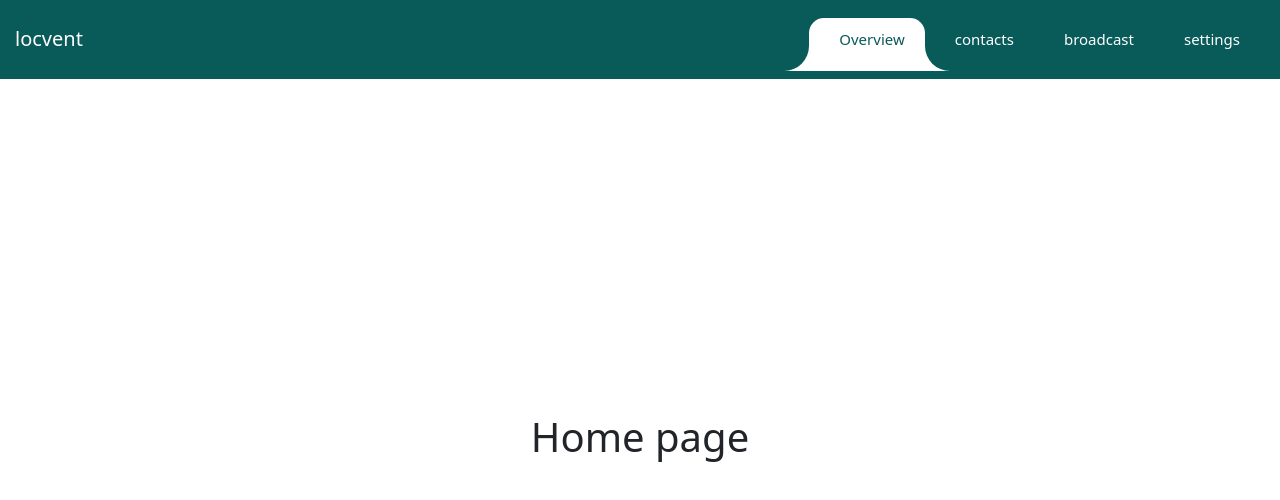
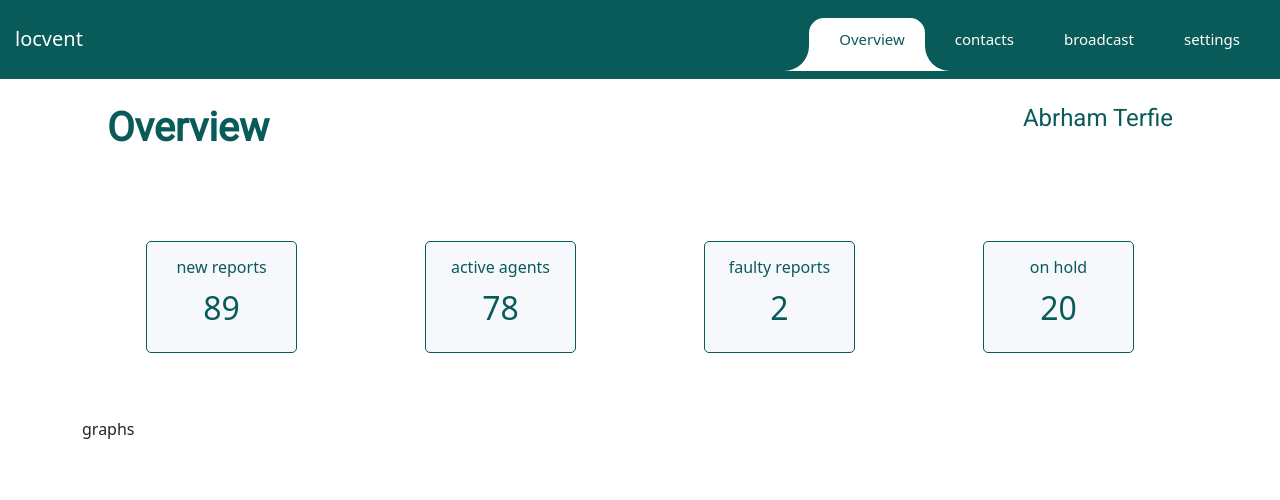
Before and after one commit to AbrahamTerfie/locvent_web, a React (Create React App) app: page / in a window 1280 px wide. Shown: the top 500 px of the page. Built offline with nearby package versions, Linux system fonts and the light colour scheme.

Commit message:
feat : highlight cards

```diff
--- /dev/null
+++ b/src/Components/Cards.js
@@ -0,0 +1,32 @@
+import React from "react";
+
+export default function Cards( {title , value}) {
+  return (
+    <div
+      style={{
+        height: "7em",
+        width: "15%",
+        border: "1px solid #095B59",
+        borderRadius: "5px",
+        backgroundColor: "#F7F8FC",
+        padding: "1em",
+margin: "4em",
+        display: "flex",
+        flexDirection: "column",
+        justifyContent: "space-between",
+        alignItems: "center",
+      }}
+    >
+      <h6
+      style={{
+        color: "#095B59",
+      }}
+      >{title}</h6>
+      <h2
+        style={{
+            color: "#095B59",
+          }}
+      >{value}</h2>
+    </div>
+  );
+}
--- a/src/pages/Home/Home.js
+++ b/src/pages/Home/Home.js
@@ -1,13 +1,53 @@
-import React from 'react'
+import React from "react";
+import Cards from "../../Components/Cards";
 const Home = () => {
   return (
     <div className="container">
+      <div
+        style={{
+          display: "flex",
+          justifyContent: "space-between",
+        }}
+      >
+        <h2
+          style={{
+            textAlign: "left",
+            fontSize: "2.5rem",
+            fontFamily: "Roboto, sans-serif",
+            fontWeight: "bold",
+            margin: "25px",
+            color: "#095B59",
+          }}
+        >
+          Overview
+        </h2>
 
-    <h1 className="text-center" style={{paddingTop: "30%"}}>
+        <h4
+          style={{
+            color: "#095B59",
+            fontFamily: "Roboto, sans-serif",
+            margin: "25px",
+          }}
+        >
+          Abrham Terfie
+        </h4>
+      </div>
+
+      <div
+      style={{
+        display: "flex",
+      }}
+      >
+        <Cards title="new reports" value="89" />
+        <Cards title="active agents" value="78" />
+        <Cards title="faulty reports" value="2" />
+        <Cards title="on hold" value="20" />
+      </div>
+      <div>graphs</div>
+      {/* <h1 className="text-center" style={{paddingTop: "30%"}}>
       Home page
-    </h1>
-
-  </div>
-  )
-}
+    </h1> */}
+    </div>
+  );
+};
 export default Home;
```
